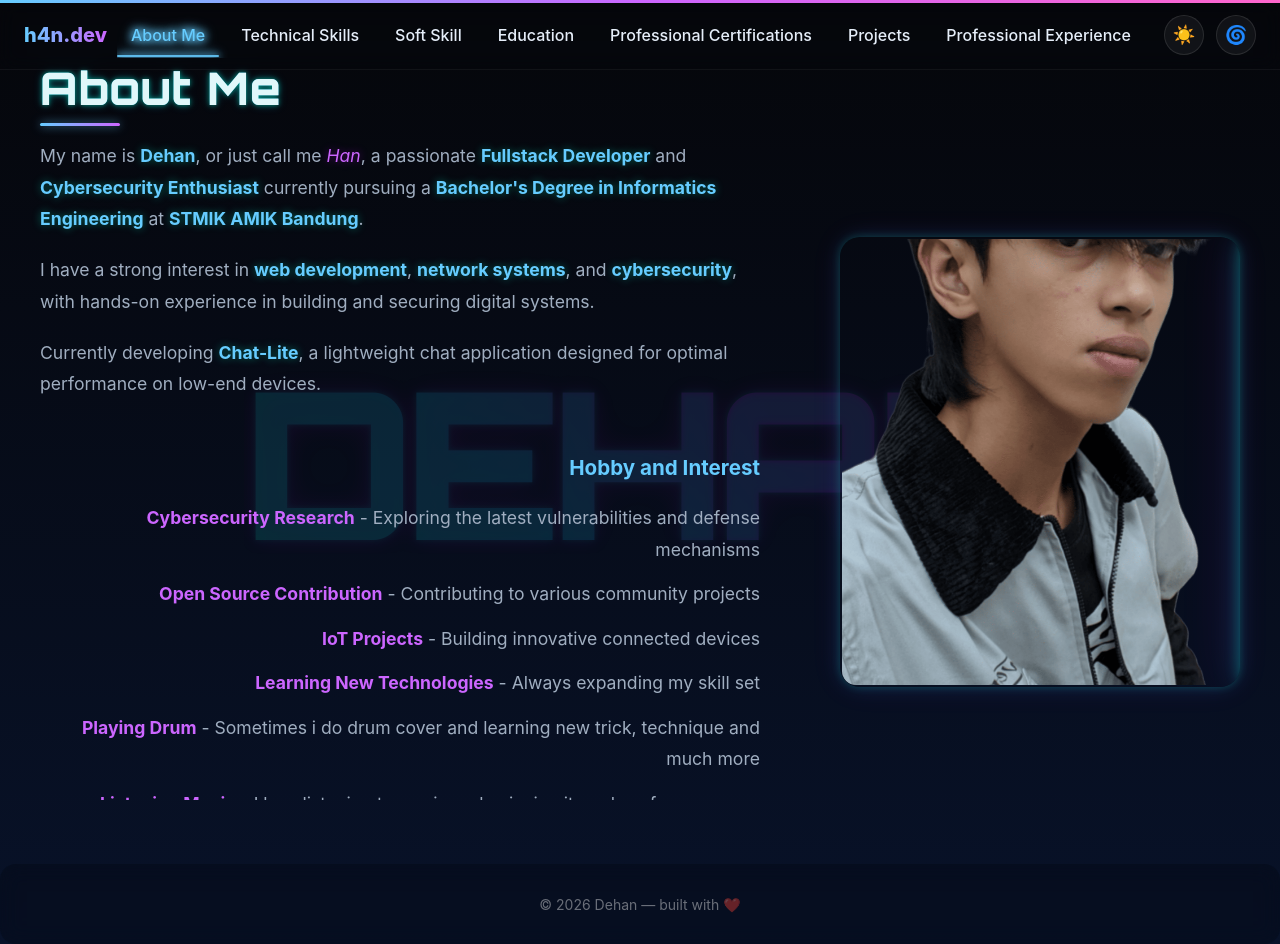
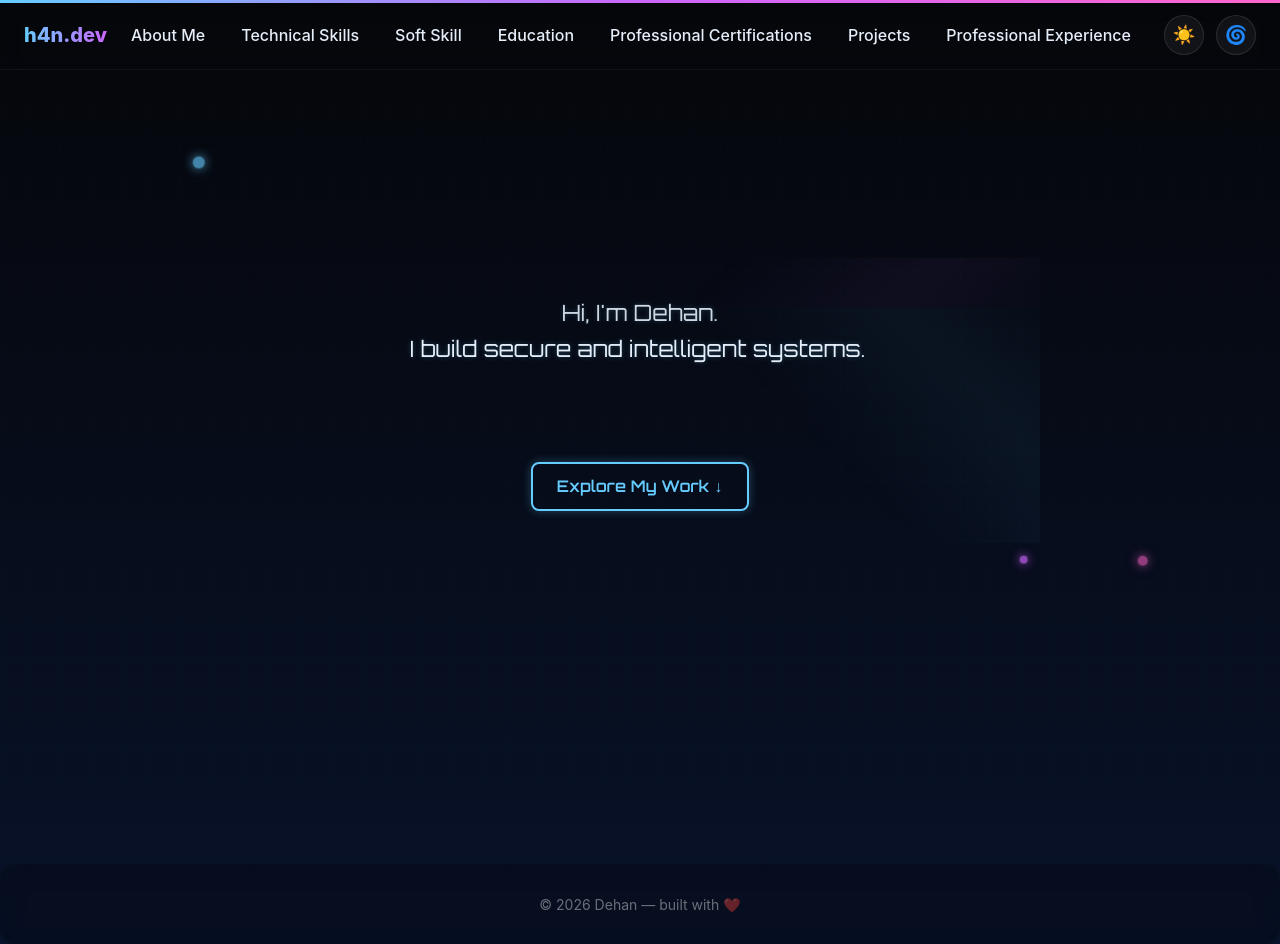
Before and after one commit to h4nzs/portofolio-src, a React (Vite) app: page / in a window 1280 px wide. Built offline with nearby package versions, Linux system fonts and the light colour scheme.

Commit message:
new hero section

```diff
--- a/src/App.css
+++ b/src/App.css
@@ -1,4 +1,5 @@
 @import url('https://fonts.googleapis.com/css2?family=Orbitron:wght@400;500;600;700;800;900&display=swap');
+@import url('https://fonts.googleapis.com/css2?family=Share+Tech+Mono&display=swap');
 
 :root {
   --bg-dark: #06070a;
@@ -59,6 +60,215 @@
 /* Global smooth scroll behavior */
 html {
   scroll-behavior: smooth;
+}
+
+/* Hero Section */
+.slide-hero {
+  background: linear-gradient(135deg, #0f0c29, #302b63, #24243e);
+  min-height: 100vh;
+  display: flex;
+  align-items: center;
+  justify-content: center;
+  position: relative;
+  overflow: hidden;
+}
+
+.slide-hero::before {
+  content: '';
+  position: absolute;
+  top: 0;
+  left: 0;
+  right: 0;
+  bottom: 0;
+  background:
+    radial-gradient(circle at 10% 20%, rgba(102, 204, 255, 0.1) 0%, transparent 20%),
+    radial-gradient(circle at 90% 80%, rgba(204, 102, 255, 0.1) 0%, transparent 20%);
+  animation: gradientMove 15s ease infinite;
+  z-index: 1;
+}
+
+.slide-hero .slide-content {
+  position: relative;
+  z-index: 2;
+  text-align: center;
+  max-width: 800px;
+  padding: 2rem;
+}
+
+.slide-hero .slide-content::after {
+  content: '';
+  position: absolute;
+  top: 0;
+  left: 0;
+  right: 0;
+  bottom: 0;
+  background:
+    linear-gradient(45deg, transparent 40%, rgba(102, 204, 255, 0.05) 50%, transparent 60%),
+    linear-gradient(135deg, transparent 40%, rgba(204, 102, 255, 0.05) 50%, transparent 60%);
+  background-size: 200% 200%;
+  animation: scanline 6s linear infinite;
+  pointer-events: none;
+  z-index: -1;
+}
+
+/* Cyberpunk grid background */
+.slide-hero::after {
+  content: "";
+  position: absolute;
+  top: 0;
+  left: 0;
+  right: 0;
+  bottom: 0;
+  background-image:
+    linear-gradient(rgba(102, 204, 255, 0.05) 1px, transparent 1px),
+    linear-gradient(90deg, rgba(102, 204, 255, 0.05) 1px, transparent 1px);
+  background-size: 30px 30px;
+  opacity: 0.3;
+  z-index: 0;
+}
+
+/* Floating cyberpunk dots */
+.slide-hero .floating-dot-1,
+.slide-hero .floating-dot-2,
+.slide-hero .floating-dot-3 {
+  position: absolute;
+  border-radius: 50%;
+  z-index: 1;
+  animation: floatGlow 8s infinite ease-in-out;
+  pointer-events: none;
+}
+
+.slide-hero .floating-dot-1 {
+  width: 12px;
+  height: 12px;
+  top: 20%;
+  left: 15%;
+  background: var(--accent-1);
+  box-shadow: 0 0 10px var(--accent-1), 0 0 20px rgba(102, 204, 255, 0.4);
+  animation-delay: 0s;
+}
+
+.slide-hero .floating-dot-2 {
+  width: 8px;
+  height: 8px;
+  bottom: 30%;
+  right: 20%;
+  background: var(--accent-2);
+  box-shadow: 0 0 10px var(--accent-2), 0 0 20px rgba(204, 102, 255, 0.4);
+  animation-delay: 2s;
+}
+
+.slide-hero .floating-dot-3 {
+  width: 10px;
+  height: 10px;
+  top: 70%;
+  right: 10%;
+  background: var(--accent-3);
+  box-shadow: 0 0 10px var(--accent-3), 0 0 20px rgba(255, 102, 204, 0.4);
+  animation-delay: 4s;
+}
+
+@keyframes scanline {
+  0% { background-position: 0% 0%; }
+  100% { background-position: 200% 200%; }
+}
+
+@keyframes floatGlow {
+  0%, 100% {
+    transform: translate(0, 0);
+    opacity: 0.7;
+  }
+  50% {
+    transform: translate(-10px, -10px);
+    opacity: 1;
+  }
+}
+
+.typing-container {
+  margin-bottom: 2rem;
+}
+
+.hero-line-completed {
+  color: var(--text-primary);
+  font-family: 'Orbitron', monospace;
+  font-size: 1.4rem;
+  margin: 0.5rem 0;
+  text-align: center;
+  opacity: 0.9;
+  text-shadow: 0 0 5px rgba(102, 204, 255, 0.3);
+}
+
+.hero-line-completed span {
+  font-weight: bold;
+}
+
+.typing-text {
+  color: var(--text-primary);
+  font-family: 'Orbitron', monospace;
+  font-size: 1.4rem;
+  margin: 0.5rem 0;
+  text-align: center;
+  min-height: 2rem;
+  position: relative;
+  text-shadow: 0 0 5px rgba(102, 204, 255, 0.3);
+}
+
+.cursor {
+  display: inline-block;
+  width: 3px;
+  background-color: var(--accent-1);
+  margin-left: 2px;
+  animation: blink 1s infinite;
+  box-shadow: 0 0 5px var(--accent-1);
+}
+
+@keyframes blink {
+  0%, 100% { opacity: 1; }
+  50% { opacity: 0; }
+}
+
+.hero-cta {
+  background: transparent;
+  color: var(--accent-1);
+  border: 2px solid var(--accent-1);
+  padding: 12px 24px;
+  border-radius: 8px;
+  font-family: 'Orbitron', monospace;
+  font-size: 1rem;
+  font-weight: 600;
+  cursor: pointer;
+  margin-top: 2rem;
+  transition: all 0.3s ease;
+  box-shadow: 0 0 10px rgba(102, 204, 255, 0.3);
+  position: relative;
+  overflow: hidden;
+}
+
+.hero-cta::before {
+  content: '';
+  position: absolute;
+  top: 0;
+  left: -100%;
+  width: 100%;
+  height: 100%;
+  background: linear-gradient(90deg, transparent, rgba(102, 204, 255, 0.2), transparent);
+  transition: 0.5s;
+}
+
+.hero-cta:hover::before {
+  left: 100%;
+}
+
+.hero-cta:hover {
+  background: rgba(102, 204, 255, 0.1);
+  box-shadow: 0 0 15px var(--accent-1), 0 0 30px rgba(102, 204, 255, 0.2);
+  transform: translateY(-2px);
+}
+
+@keyframes gradientMove {
+  0% { background-position: 0% 50%; }
+  50% { background-position: 100% 50%; }
+  100% { background-position: 0% 50%; }
 }
 
 /* Apply frosted glass effect to content boxes and cards in light mode */
--- a/src/App.jsx
+++ b/src/App.jsx
@@ -22,6 +22,132 @@ const skillRatings = {
     { category: "Adaptability", level: "Pretty Good", percentage: 75 },
     { category: "English", level: "Very Good", percentage: 95 }
   ]
+};
+
+// Hero section component
+const HeroSection = () => {
+  const [text, setText] = useState('');
+  const [lineIndex, setLineIndex] = useState(0);
+
+  const fullTexts = [
+    "Hi, I'm Dehan.",
+    "I build secure and intelligent systems.",
+    "Fullstack Developer ⚡ Cyber Security Enthusiast 🔐",
+    "And Ethical Hacker.",
+    "Here you can know much more about me.",
+    "Just slide down on this portfolio page."
+  ];
+
+  useEffect(() => {
+    if (lineIndex < fullTexts.length) {
+      const currentFullText = fullTexts[lineIndex];
+
+      // Typing
+      if (text.length < currentFullText.length) {
+        const timer = setTimeout(() => {
+          setText(currentFullText.substring(0, text.length + 1));
+        }, 50);
+        return () => clearTimeout(timer);
+      } else {
+        // Finished typing, pause before moving to next line
+        if (lineIndex < fullTexts.length - 1) {
+          const timer = setTimeout(() => {
+            setLineIndex(prev => prev + 1);
+            setText('');
+          }, 1500);
+          return () => clearTimeout(timer);
+        }
+      }
+    }
+  }, [text, lineIndex]);
+
+  const scrollToAbout = () => {
+    document.getElementById('slide-1')?.scrollIntoView({ behavior: 'smooth' });
+  };
+
+  // Function to render text with colored symbols
+  const renderColoredText = (text) => {
+    if (text.includes('⚡') && text.includes('🔐')) {
+      const parts = text.split('⚡');
+      const firstPart = parts[0];
+      const remainingParts = parts[1].split('🔐');
+      const secondPart = remainingParts[0];
+      const thirdPart = remainingParts[1];
+
+      return (
+        <>
+          {firstPart}
+          <span style={{ color: 'var(--accent-1)' }}>⚡</span>
+          {secondPart}
+          <span style={{ color: 'var(--accent-2)' }}>🔐</span>
+          {thirdPart}
+        </>
+      );
+    } else if (text.includes('🔐')) {
+      const parts = text.split('🔐');
+      return (
+        <>
+          {parts[0]}
+          <span style={{ color: 'var(--accent-2)' }}>🔐</span>
+          {parts[1]}
+        </>
+      );
+    } else if (text.includes('And Ethical Hacker')) {
+      const parts = text.split('And');
+      return (
+        <>
+          {parts[0]}
+          <span style={{ color: 'var(--accent-3)' }}>And</span>
+          {parts[1]}
+        </>
+      );
+    }
+    return text;
+  };
+
+  return (
+    <section id="slide-0" className="slide slide-hero">
+      <div className="floating-dot-1"></div>
+      <div className="floating-dot-2"></div>
+      <div className="floating-dot-3"></div>
+      <motion.div
+        className="slide-content hero-content"
+        initial={{ opacity: 0, y: 20 }}
+        whileInView={{ opacity: 1, y: 0 }}
+        viewport={{ once: true }}
+        transition={{ duration: 0.8, ease: "easeOut" }}
+      >
+        <div className="typing-container">
+          {lineIndex > 0 && (
+            <div className="previous-lines">
+              {fullTexts.slice(0, lineIndex).map((line, i) => (
+                <p key={i} className="hero-line-completed">
+                  {renderColoredText(line)}
+                </p>
+              ))}
+            </div>
+          )}
+          {lineIndex < fullTexts.length && (
+            <p className="typing-text">
+              {renderColoredText(text)}
+              <span className="cursor">|</span>
+            </p>
+          )}
+        </div>
+        <motion.button
+          className="hero-cta"
+          onClick={scrollToAbout}
+          whileHover={{ scale: 1.05 }}
+          whileTap={{ scale: 0.95 }}
+          initial={{ opacity: 0, y: 20 }}
+          animate={{ opacity: 1, y: 0 }}
+          transition={{ delay: 4, duration: 0.5 }}
+        >
+          Explore My Work ↓
+        </motion.button>
+      </motion.div>
+    </section>
+  );
 };
 
 const slides = [
@@ -987,6 +1113,7 @@ const App = React.memo(() => {
 
       {/* content: hero + slides laid out vertical with new compositions */}
       <main className="scroll-container">
+        <HeroSection />
         {/* About Me - Cyberpunk layered composition */}
         <section id="slide-1" className="slide slide-about">
           <div className="background-name">DEHAN</div>
```
Also changed, not shown: 1 other file (tests, documents, lock files or other folders).
